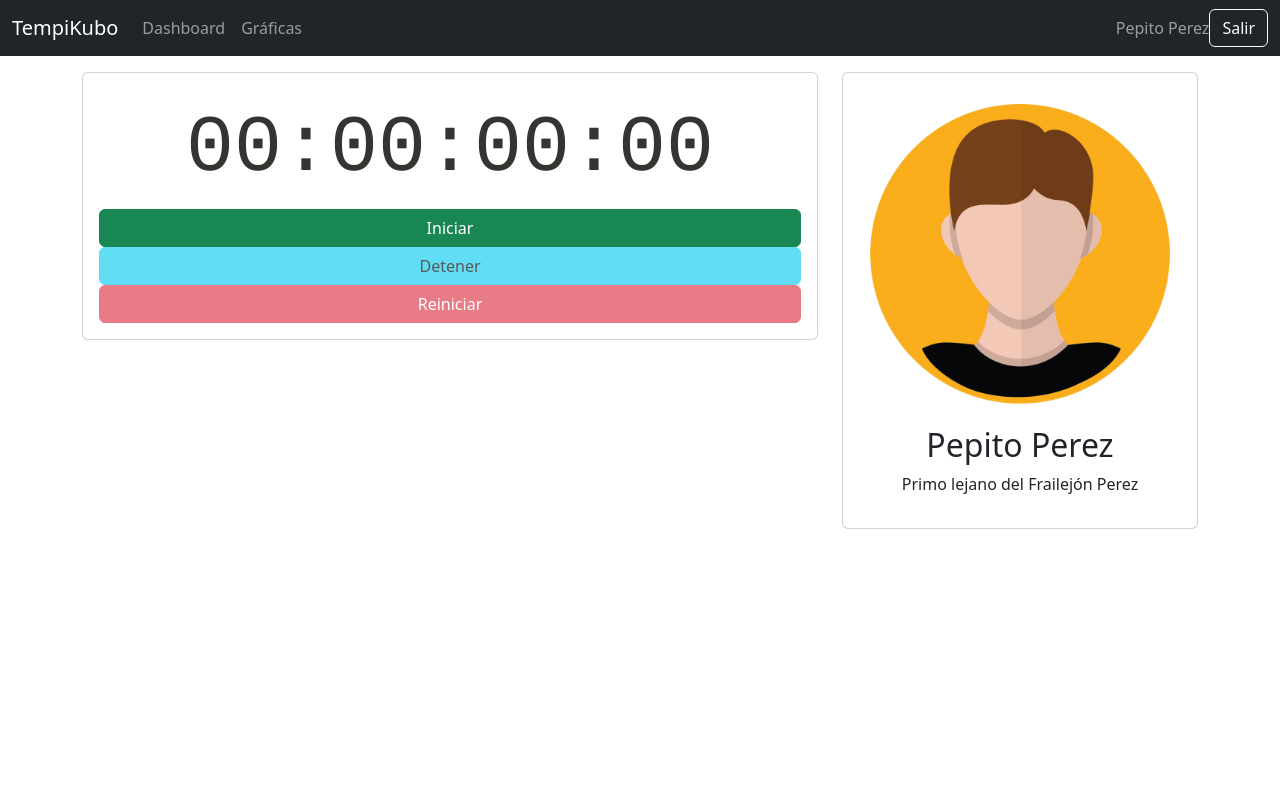
After one commit to verdaluno/tempiKubo, a PHP site: page /pages/dashboard.php in a window 1280 px wide. The commit adds this page. Run offline with PHP 8.4, Linux system fonts and the light colour scheme.

Commit message:
login y header

```diff
--- /dev/null
+++ b/desconectar.php
@@ -0,0 +1,3 @@
+<?php
+mysqli_close($conexion);
+?>
--- a/js/logic.js
+++ b/js/logic.js
@@ -3,19 +3,12 @@ var segundos = 0;
 var minutos = 0;
 var horas = 0;
 
-
-document.getElementById("inicio").addEventListener('keypress', function (e) {
-    e.preventDefault();
-    if(e.keyCode == 32 || e.code == "Space") {
-      console.log('Han pulsado la tecla de espacio');
-    }
 function inicio () {
 	control = setInterval(cronometro,10);
 	document.getElementById("inicio").disabled = true;
 	document.getElementById("parar").disabled = false;
 	document.getElementById("reinicio").disabled = false;
 }
-  });
 function parar () {
 	clearInterval(control);
 	document.getElementById("parar").disabled = true;
--- /dev/null
+++ b/pages/dashboard.php
@@ -0,0 +1,61 @@
+<?php
+    session_start();
+    ob_start();
+
+    //if($_SESSION['correcto']<>1){
+    //    header('Location: ../index.php');
+    //}
+
+    include("header.php");
+
+    if(isset($_POST['btnLog'])){
+
+        $_SESSION['correcto']=0;
+        $user = $_POST['user'];
+        $pass = $_POST['pass'];
+
+        if($user=="" || $pass==""){
+            $_SESSION['correcto']=2;//2 sera error de campos vacios
+        } else {
+
+        include("../conectar.php");
+        $_SESSION['correcto']=3;//2 seran datos incorrectos
+
+        $resultados = mysqli_query($conexion,"SELECT * FROM admin WHERE user = '$user' AND password = '$pass'");
+        while($consulta = mysqli_fetch_array($resultados)) {
+                $_SESSION['correcto']=1;
+            }
+        include("desconectar.php");
+        }
+        }
+
+?>
+    <div class="container mt-3">
+        <div class="row">
+            <div class="col-sm-8">
+            <div class="card p-3">
+                <div class="m-auto">
+                    <div class="reloj" id="Horas">00</div>
+                    <div class="reloj" id="Minutos">:00</div>
+                    <div class="reloj" id="Segundos">:00</div>
+                    <div class="reloj" id="Centesimas">:00</div>
+                </div>
+                <input type="button" class="btn btn-success" id="inicio" onclick="inicio();" value="Iniciar">
+                <input type="button" class="btn btn-info" id="parar" onclick="parar();" value="Detener" disabled>
+                <input type="button" class="btn btn-danger" id="reinicio" onclick="reinicio();" value="Reiniciar" disabled>
+            </div>
+            </div>
+            <div class="col-sm-4 text-center">
+            <div class="card p-3">
+                <img src="../img/perfil.png" width="100%">
+                <h2>Pepito Perez</h2>
+                <p>Primo lejano del Frailejón Perez</p>
+            </div>
+            </div>
+        </div>
+    </div>
+
+
+    <script src="js/logic.js"></script>
+</body>
+</html>
--- /dev/null
+++ b/pages/header.php
@@ -0,0 +1,35 @@
+<html>
+    <head>
+        <meta charset="utf-8">
+        <title>TempiKubo</title>
+        <link href="../css/estilos.css" rel="stylesheet">
+        <!-- CSS only -->
+        <link href="https://cdn.jsdelivr.net/npm/bootstrap@5.2.0-beta1/dist/css/bootstrap.min.css" rel="stylesheet" integrity="sha384-0evHe/X+R7YkIZDRvuzKMRqM+OrBnVFBL6DOitfPri4tjfHxaWutUpFmBp4vmVor" crossorigin="anonymous">
+        <!-- JavaScript Bundle with Popper -->
+        <script src="https://cdn.jsdelivr.net/npm/bootstrap@5.2.0-beta1/dist/js/bootstrap.bundle.min.js" integrity="sha384-pprn3073KE6tl6bjs2QrFaJGz5/SUsLqktiwsUTF55Jfv3qYSDhgCecCxMW52nD2" crossorigin="anonymous"></script>
+    </head>
+<body>
+<nav class="navbar navbar-dark bg-dark navbar-expand-lg">
+<div class="container-fluid">
+    <a class="navbar-brand" href="#">TempiKubo</a>
+    <button class="navbar-toggler" type="button" data-bs-toggle="collapse" data-bs-target="#navbarText" aria-controls="navbarText" aria-expanded="false" aria-label="Toggle navigation">
+      <span class="navbar-toggler-icon"></span>
+    </button>
+    <div class="collapse navbar-collapse" id="navbarText">
+      <ul class="navbar-nav me-auto mb-2 mb-lg-0">
+        <li class="nav-item">
+          <a class="nav-link" href="#">Dashboard</a>
+        </li>
+        <li class="nav-item">
+          <a class="nav-link" href="#">Gráficas</a>
+        </li>
+      </ul>
+      <span class="navbar-text">
+        Pepito Perez
+      </span>
+      <div class="d-flex">
+        <button class="btn btn-outline-light">Salir</button>
+      </div>
+    </div>
+  </div>
+</nav>
```
Also changed, not shown: conectar.php (added, +16 -0 lines), index.php (+39 -25 lines), salir.php (added, +8 -0 lines), img/perfil.png (renamed from Nueva carpeta/perfil.png). Lines whose indentation alone changed are shown as unchanged.
